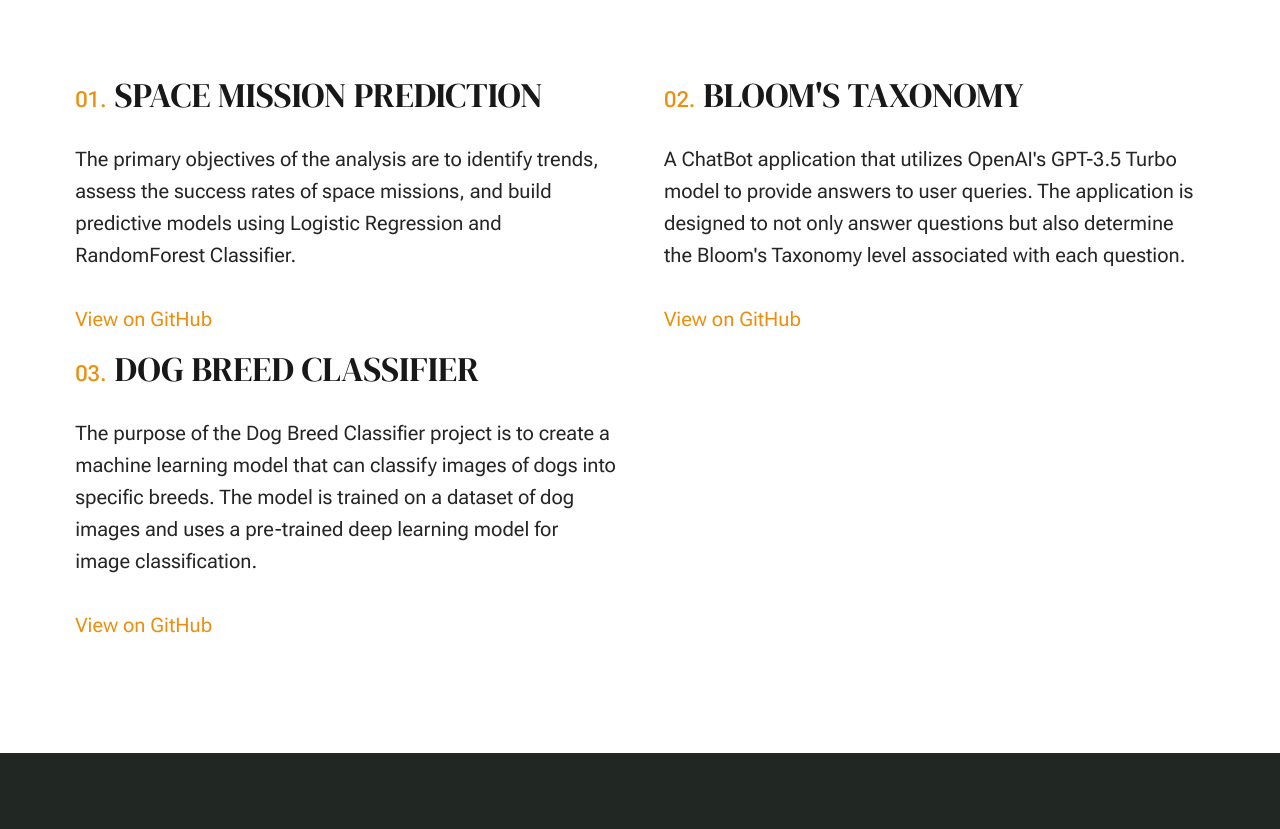
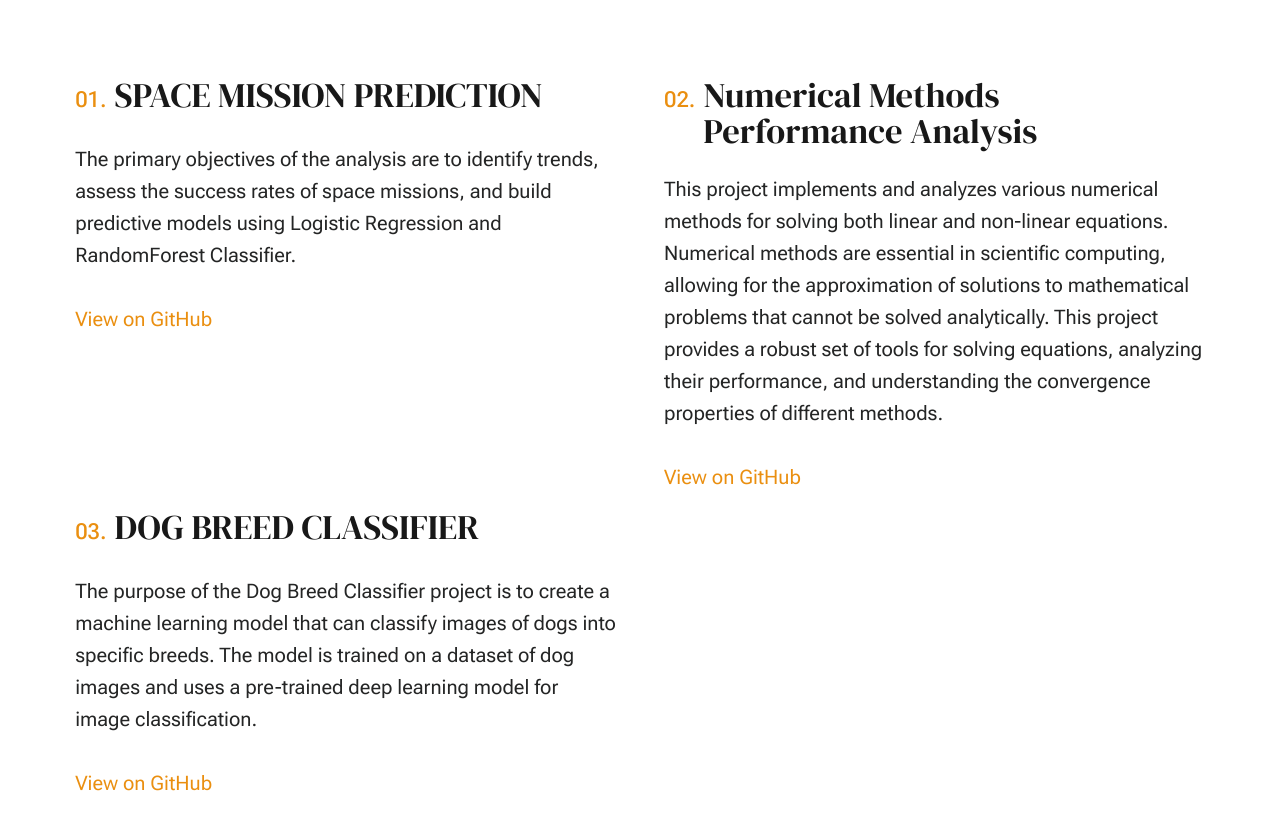
Before and after one commit to joha546/Portfolio, a plain HTML site: page services.html in a window 1280 px wide. Shown: the part 995-1824 px from the top of the page. Drawn offline with Linux system fonts and the light colour scheme.

Commit message:
Project Updated

```diff
--- a/services.html
+++ b/services.html
@@ -133,13 +133,13 @@
                                 </div> <!-- end list-items__item -->
                                 <div class="grid-list-items__item list-items__item">
                                     <div class="list-items__item-header">
-                                        <h3 class="list-items__item-title">BLOOM'S TAXONOMY</h3>
+                                        <h3 class="list-items__item-title">Numerical Methods Performance Analysis</h3>
                                     </div>
                                     <div class="list-items__item-text">
                                         <p>
-                                        A ChatBot application that utilizes OpenAI's GPT-3.5 Turbo model to provide answers to user queries. The application is designed to not only answer questions but also determine the Bloom's Taxonomy level associated with each question.
+                                        This project implements and analyzes various numerical methods for solving both linear and non-linear equations. Numerical methods are essential in scientific computing, allowing for the approximation of solutions to mathematical problems that cannot be solved analytically. This project provides a robust set of tools for solving equations, analyzing their performance, and understanding the convergence properties of different methods.
                                         </p>
-                                        <a href="https://github.com/joha546/BLOOM-S-TAXONOMY" target="_blank" class="button primary">View on GitHub</a>
+                                        <a href="https://github.com/joha546/Numerical-Methods-Performance-Analysis" target="_blank" class="button primary">View on GitHub</a>
                                     </div>
                                 </div> <!-- end list-items__item -->
                                 <div class="grid-list-items__item list-items__item">
```
Also changed, not shown: blog.html (+1 -3 lines).
